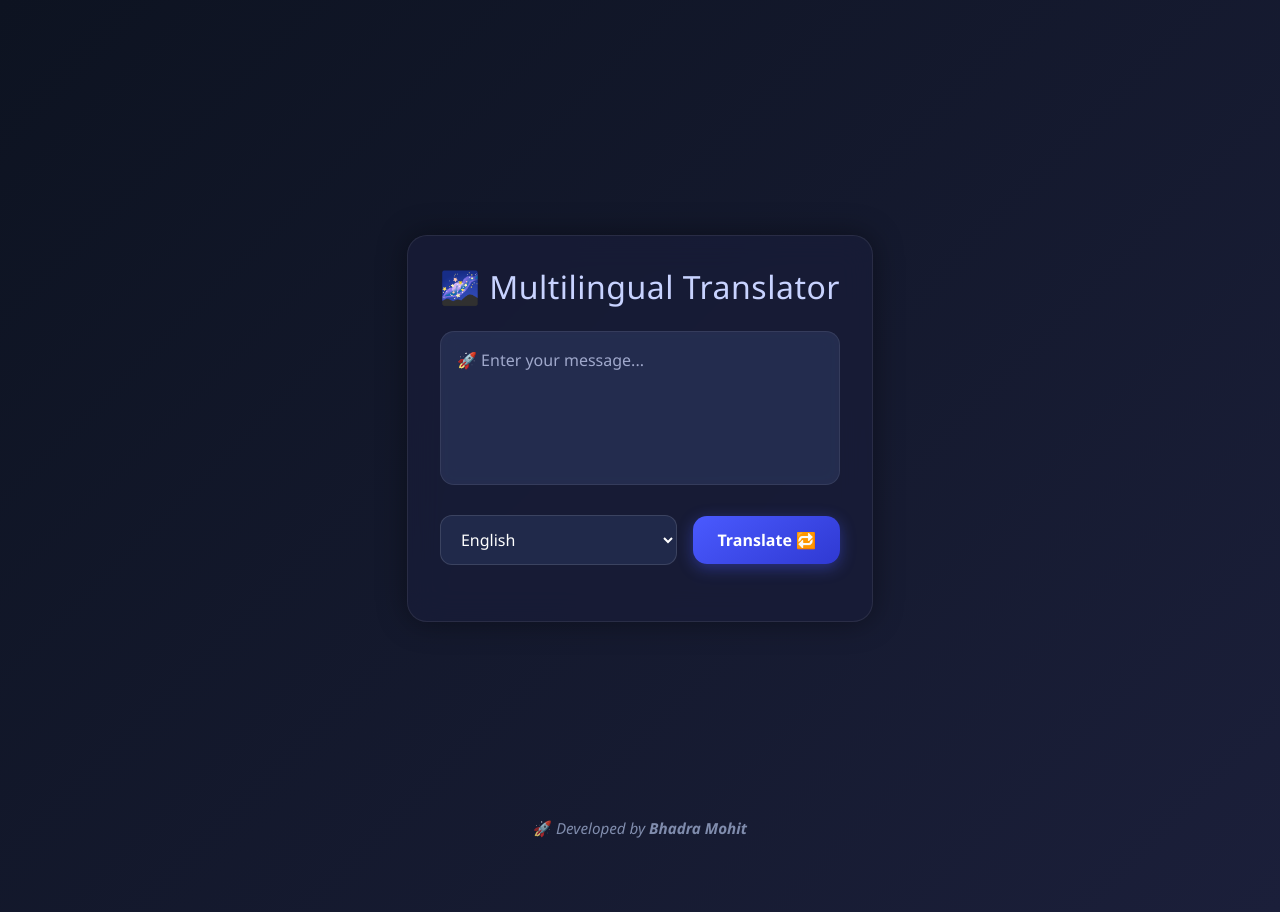
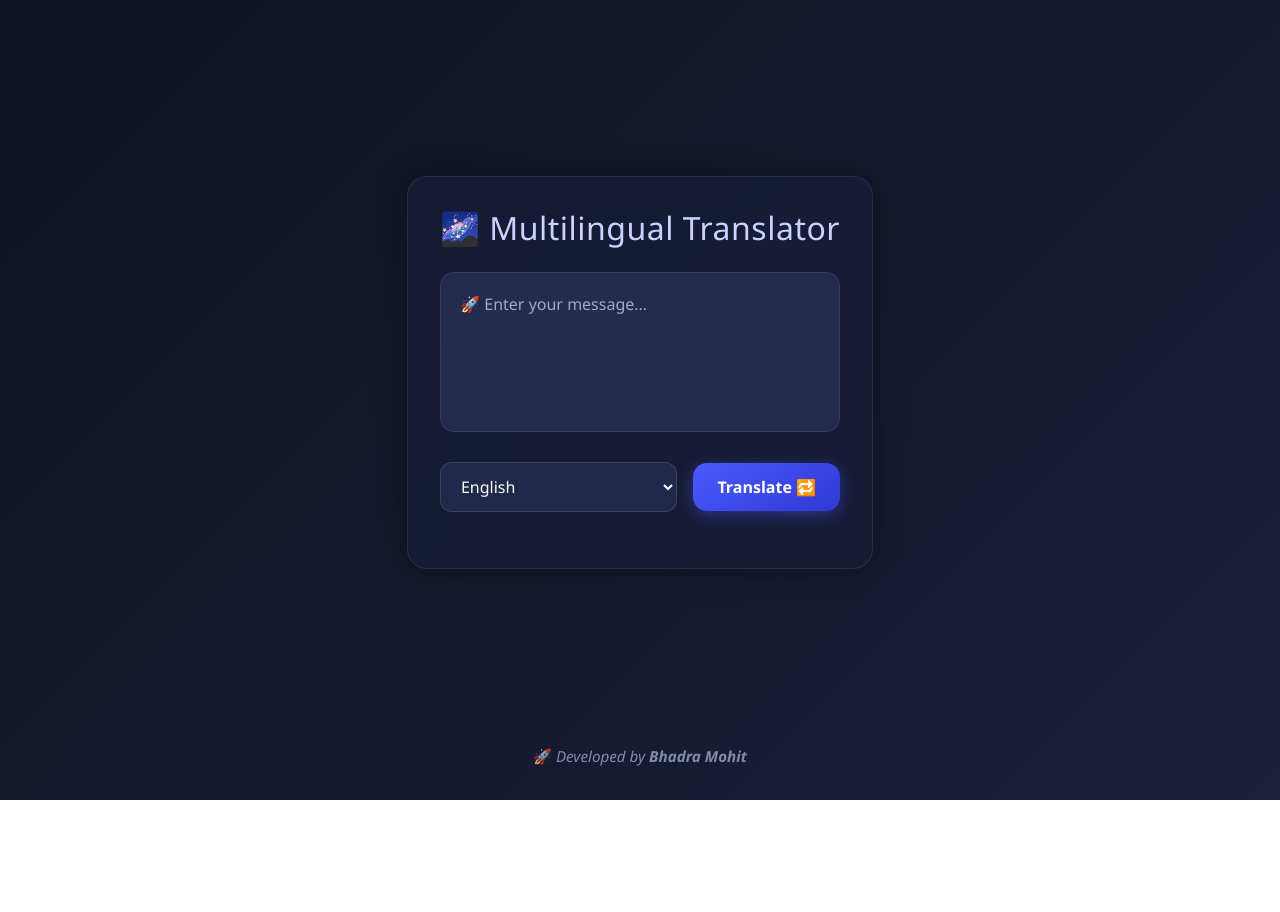
Before and after one commit to BhadraMohit09/language-translator, a React (Vite) app: page / in a window 1280 px wide. After the commit the page ends 800 px from the top, so only its background shows below. Built offline with nearby package versions, Linux system fonts and the light colour scheme.

Commit message:
`Refactor CSS: Update base styles, wrapper, container, card, input field, controls, dropdown, and result box styles`

```diff
--- a/src/components/Translator.css
+++ b/src/components/Translator.css
@@ -1,31 +1,39 @@
-/* Base styles */
-body {
+/* General Reset */
+* {
   margin: 0;
+  padding: 0;
+  box-sizing: border-box;
+}
+
+html, body {
+  width: 100%;
+  height: 100%;
+  overflow-x: hidden;
   font-family: 'Segoe UI', Roboto, Oxygen, sans-serif;
   background: linear-gradient(135deg, #0d1321, #1b1f3a);
   color: #ffffff;
-  min-height: 100vh;
 }
 
-/* Wrapper ensures full height coverage */
+/* Full Wrapper */
 .translator-wrapper {
   display: flex;
   flex-direction: column;
   min-height: 100vh;
-  box-sizing: border-box;
   background: inherit;
+  padding: 1rem;
+  width: 100%;
 }
 
-/* Main card area centered */
+/* Center Container */
 .translator-container {
   flex: 1;
   display: flex;
   justify-content: center;
   align-items: center;
-  padding: 1.5rem;
+  width: 100%;
 }
 
-/* Card styling */
+/* Card Styling */
 .translator-card {
   background: rgba(25, 29, 56, 0.75);
   border: 1px solid rgba(255, 255, 255, 0.08);
@@ -48,10 +56,10 @@ body {
   letter-spacing: 0.5px;
 }
 
-/* Textarea */
+/* Input Field */
 .text-input {
   width: 100%;
-  padding: 1rem;
+  padding: 1.2rem;
   border: 1px solid rgba(255, 255, 255, 0.08);
   border-radius: 14px;
   resize: none;
@@ -73,7 +81,7 @@ body {
   color: #a0a9cc;
 }
 
-/* Controls */
+/* Dropdown + Button Row */
 .controls {
   display: flex;
   flex-direction: column;
@@ -97,7 +105,7 @@ body {
   color: #ffffff;
   border: 1px solid rgba(255, 255, 255, 0.12);
   font-size: 1rem;
-  transition: border 0.2s ease-in-out;
+  width: 100%;
 }
 
 .dropdown:focus {
@@ -124,7 +132,7 @@ body {
   box-shadow: 0 6px 20px rgba(74, 90, 255, 0.6);
 }
 
-/* Result Output */
+/* Output */
 .result-box {
   background: rgba(20, 30, 60, 0.9);
   padding: 1.2rem;
@@ -144,5 +152,5 @@ body {
   color: #9ba9cc;
   font-style: italic;
   opacity: 0.8;
-  background: transparent;
+  width: 100%;
 }
```
